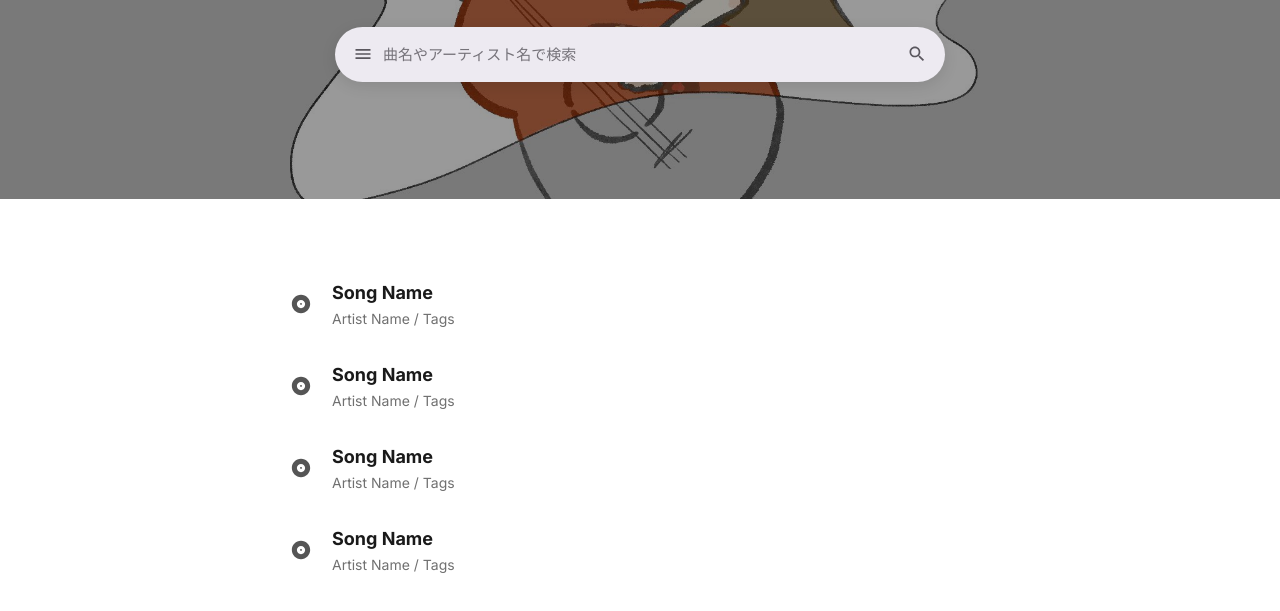
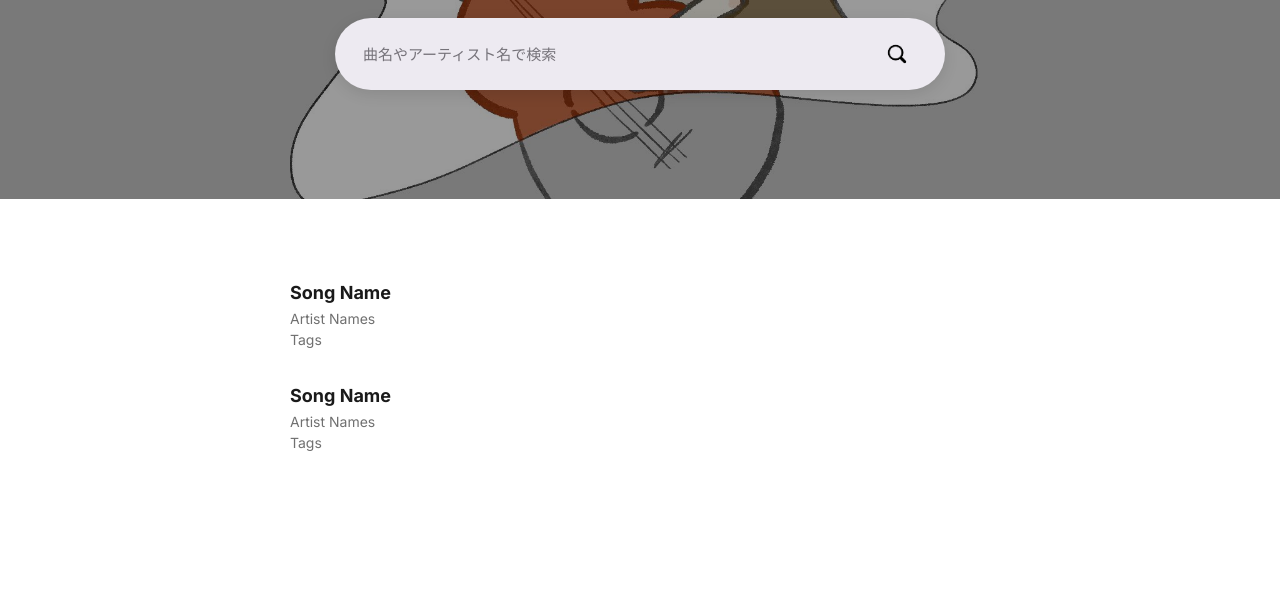
Before and after one commit to Ku1oE/personal-website, a plain HTML site: page songs.html in a window 1280 px wide. Shown: the part 389-1000 px from the top of the page. After the commit the page ends 922 px from the top, so only its background shows below. Drawn offline with Linux system fonts and the light colour scheme.

Commit message:
Fixing icons

```diff
--- a/songs.css
+++ b/songs.css
@@ -80,12 +80,10 @@
     color: #757279;
 }
 
-.search-icon-left svg,
-.search-icon-right svg {
-    width: 20px;
-    height: 20px;
-    fill: #5a575e;
-    display: block;
+.search-icon {
+    width: 60px;
+    height: 60px;
+    margin-left: 10px;
 }
 
 /* --- Clean List Architecture --- */
--- a/songs.html
+++ b/songs.html
@@ -34,51 +34,26 @@
                 <p class="hero-subtitle">カラオケでリクエストしたいかもって時にお使いください</p>
 
                 <div class="search-box">
-                    <span class="search-icon-left">
-                        <svg viewBox="0 0 24 24"><path d="M3 18h18v-2H3v2zm0-5h18v-2H3v2zm0-7v2h18V6H3z"/></svg>
-                    </span>
                     <input type="text" placeholder="曲名やアーティスト名で検索" aria-label="Search songs">
-                    <span class="search-icon-right">
-                        <svg viewBox="0 0 24 24"><path d="M15.5 14h-.79l-.28-.27C15.41 12.59 16 11.11 16 9.5 16 5.91 13.09 3 9.5 3S3 5.91 3 9.5 5.91 16 9.5 16c1.61 0 3.09-.59 4.23-1.57l.27.28v.79l5 4.99L20.49 19l-4.99-5zm-6 0C7.01 14 5 11.99 5 9.5S7.01 5 9.5 5 14 7.01 14 9.5 11.99 14 9.5 14z"/></svg>
-                    </span>
+                    <img src="icons/search-icon.png" alt="Search Icon" class="search-icon">
                 </div>
             </div>
         </section>
 
         <section class="songs-section">
             <div class="songs-wrapper">
-
                 <div class="song-row">
-                    <div class="song-status-icon">
-                        <svg viewBox="0 0 24 24"><path d="M12 2C6.48 2 2 6.48 2 12s4.48 10 10 10 10-4.48 10-10S17.52 2 12 2zm0 14.5c-2.49 0-4.5-2.01-4.5-4.5S9.51 7.5 12 7.5s4.5 2.01 4.5 4.5-2.01 4.5-4.5 4.5zm0-5.5c-.55 0-1 .45-1 1s.45 1 1 1 1-.45 1-1-.45-1-1-1z"/></svg>
-                    </div>
                     <div class="song-info">
                         <h3 class="song-title-text">Song Name</h3>
-                        <p class="song-meta">Artist Name / Tags</p>
+                        <p class="song-meta">Artist Names</p>
+                        <p class="song-meta">Tags</p>
                     </div>
                 </div>
-
                 <div class="song-row">
-                    <div class="song-status-icon"><svg viewBox="0 0 24 24"><path d="M12 2C6.48 2 2 6.48 2 12s4.48 10 10 10 10-4.48 10-10S17.52 2 12 2zm0 14.5c-2.49 0-4.5-2.01-4.5-4.5S9.51 7.5 12 7.5s4.5 2.01 4.5 4.5-2.01 4.5-4.5 4.5zm0-5.5c-.55 0-1 .45-1 1s.45 1 1 1 1-.45 1-1-.45-1-1-1z"/></svg></div>
                     <div class="song-info">
                         <h3 class="song-title-text">Song Name</h3>
-                        <p class="song-meta">Artist Name / Tags</p>
-                    </div>
-                </div>
-
-                <div class="song-row">
-                    <div class="song-status-icon"><svg viewBox="0 0 24 24"><path d="M12 2C6.48 2 2 6.48 2 12s4.48 10 10 10 10-4.48 10-10S17.52 2 12 2zm0 14.5c-2.49 0-4.5-2.01-4.5-4.5S9.51 7.5 12 7.5s4.5 2.01 4.5 4.5-2.01 4.5-4.5 4.5zm0-5.5c-.55 0-1 .45-1 1s.45 1 1 1 1-.45 1-1-.45-1-1-1z"/></svg></div>
-                    <div class="song-info">
-                        <h3 class="song-title-text">Song Name</h3>
-                        <p class="song-meta">Artist Name / Tags</p>
-                    </div>
-                </div>
-
-                <div class="song-row">
-                    <div class="song-status-icon"><svg viewBox="0 0 24 24"><path d="M12 2C6.48 2 2 6.48 2 12s4.48 10 10 10 10-4.48 10-10S17.52 2 12 2zm0 14.5c-2.49 0-4.5-2.01-4.5-4.5S9.51 7.5 12 7.5s4.5 2.01 4.5 4.5-2.01 4.5-4.5 4.5zm0-5.5c-.55 0-1 .45-1 1s.45 1 1 1 1-.45 1-1-.45-1-1-1z"/></svg></div>
-                    <div class="song-info">
-                        <h3 class="song-title-text">Song Name</h3>
-                        <p class="song-meta">Artist Name / Tags</p>
+                        <p class="song-meta">Artist Names</p>
+                        <p class="song-meta">Tags</p>
                     </div>
                 </div>
 
```
Also changed, not shown: icons/spoon-icon.png (added), icons/spoon-icon.svg (added), 2 other files.
